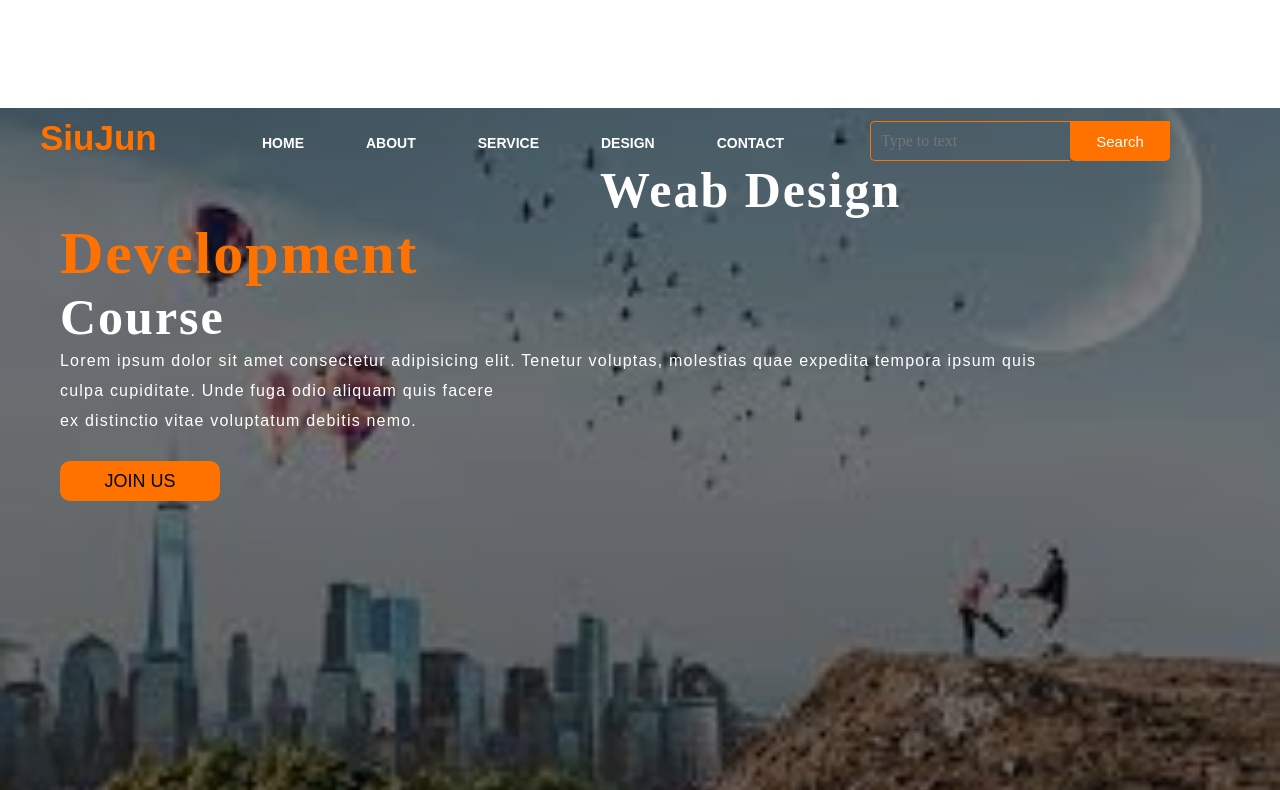
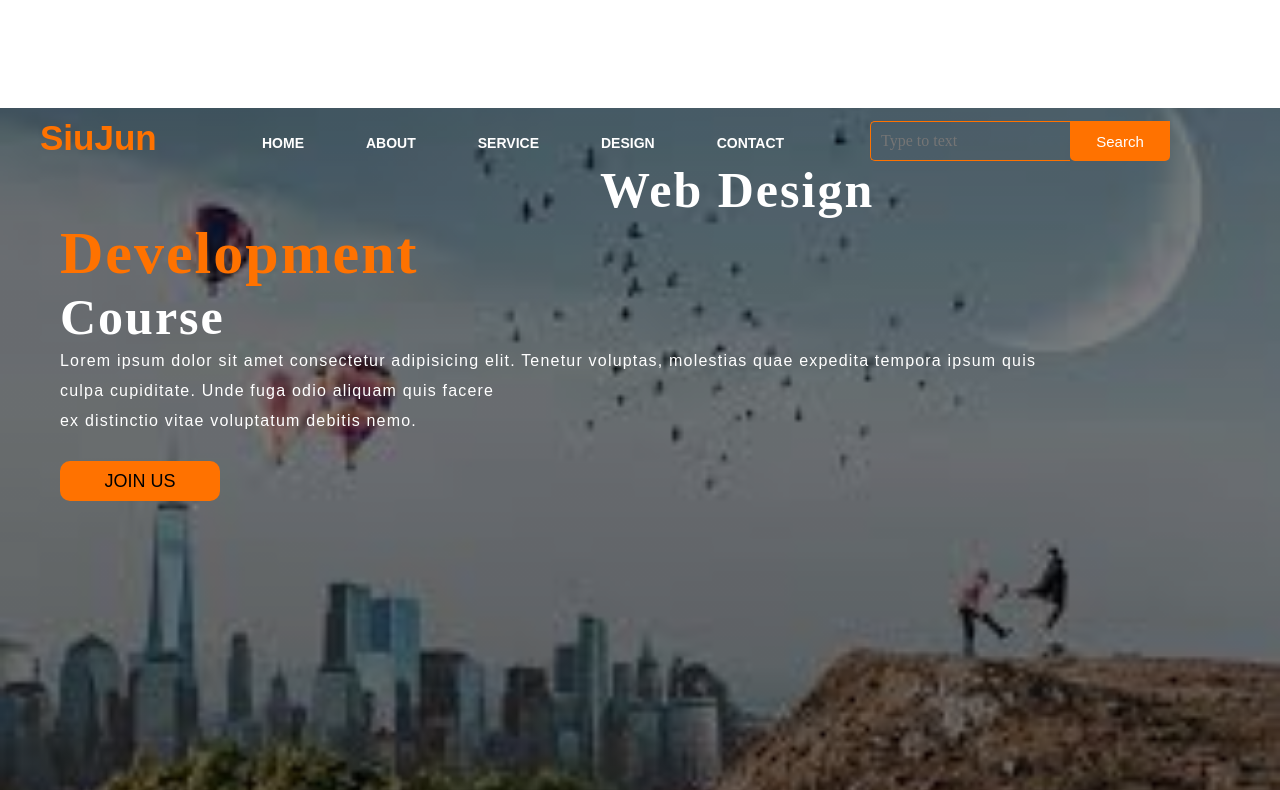
Before and after one commit to sabaislam2021/Course, a plain HTML site: page index.html in a window 1280 px wide. Shown: the top 790 px of the page. Drawn offline with Linux system fonts and the light colour scheme.

Commit message:
Web Design

```diff
--- a/index.html
+++ b/index.html
@@ -28,7 +28,7 @@
 
          <div>
           <div class="content">
-                <h1>Weab Design<br><span>Development</span> <br>Course</h1>
+                <h1>Web Design<br><span>Development</span> <br>Course</h1>
                 <p class="par">Lorem ipsum dolor sit amet consectetur adipisicing elit. Tenetur voluptas,
                      molestias quae expedita tempora ipsum quis <br>culpa cupiditate. Unde fuga odio aliquam quis facere
                     <br> ex distinctio vitae voluptatum debitis nemo.</p>
```
